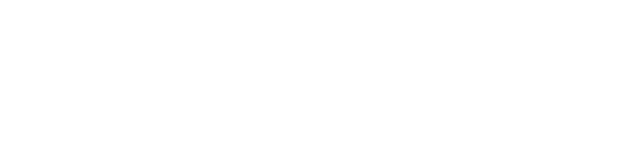
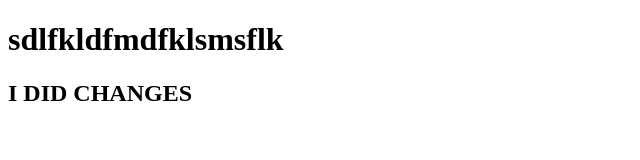
Before and after one commit to DaniilBerenshtein/Learning, a plain HTML site: page KFKF.html in a window 1280 px wide. Shown: the whole page, without its empty margins (0-640 px from the left). Drawn offline with Linux system fonts and the light colour scheme.

Commit message:
Ветка еще одна

```diff
--- a/KFKF.html
+++ b/KFKF.html
@@ -5,6 +5,8 @@
     <meta charset="UTF-8">
     <meta name="viewport" content="width=device-width, initial-scale=1.0">
     <title>FSFSESESEF</title>
+    <h1>sdlfkldfmdfklsmsflk</h1>
+    <h2>I DID CHANGES</h2>
 </head>
 
 <body>
```
